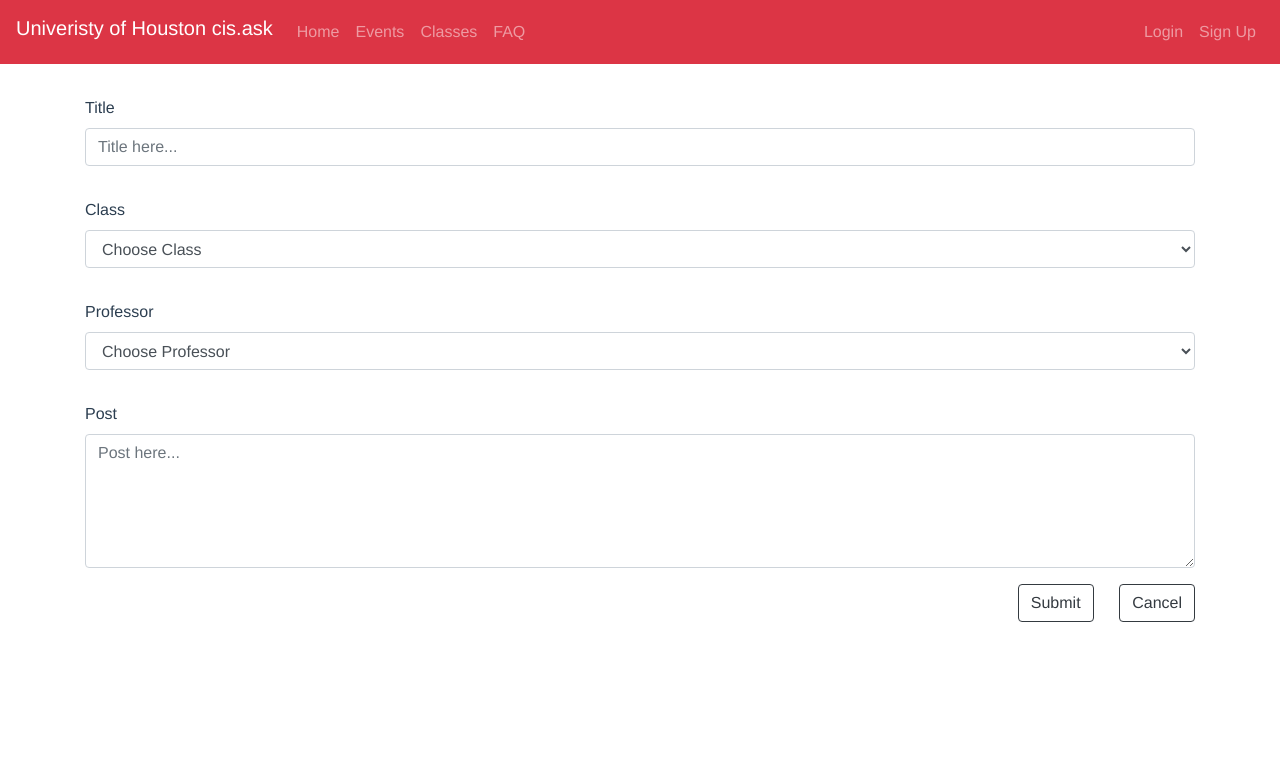
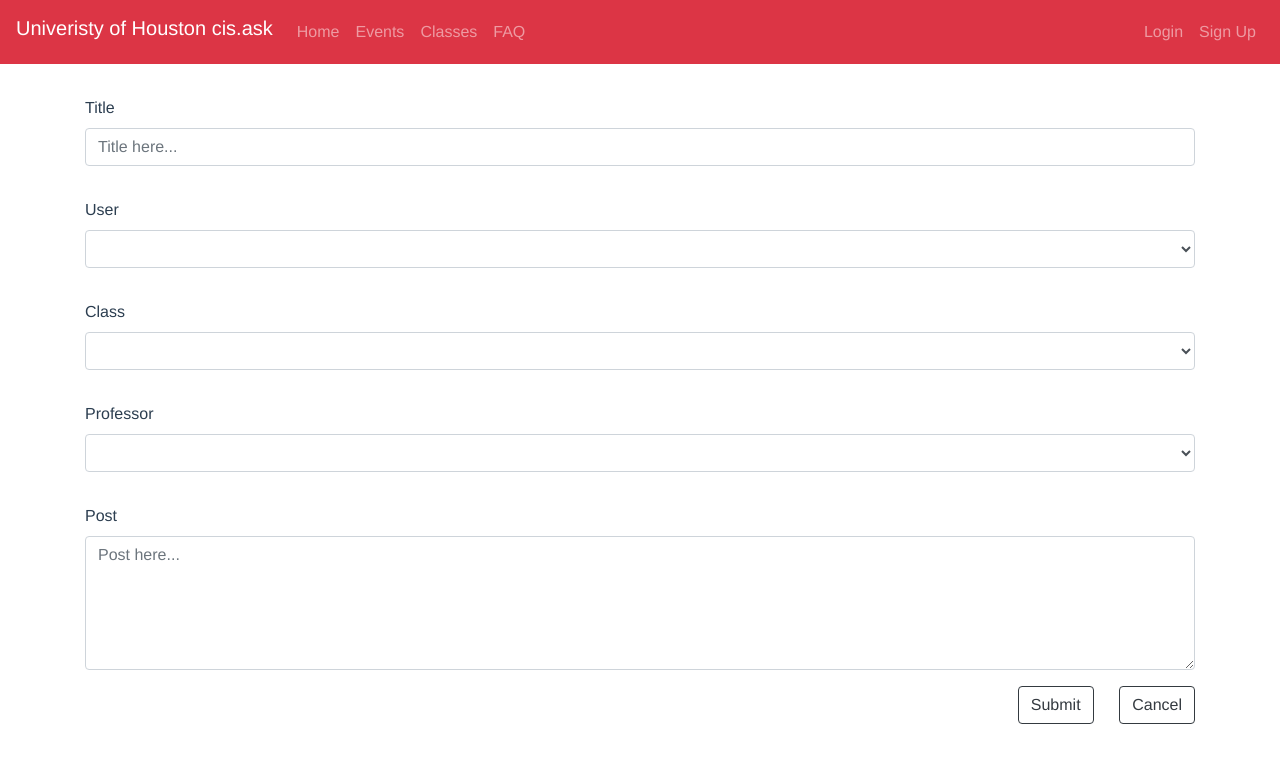
Before and after one commit to dfalcon005/CISask-Full-Stack-App, a Vue app in the folder client/: page /newpost in a window 1280 px wide. Shown: the top 762 px of the page. Built offline with nearby package versions, Linux system fonts and the light colour scheme; no server answers.

Commit message:
Added create post functionality

```diff
--- /dev/null
+++ b/client/src/store/post.js
@@ -0,0 +1,70 @@
+import axios from 'axios';
+
+const state = {
+    post: {},
+    status: '',
+    error: null
+};
+
+export const getters = {
+    post: state => state.post
+};
+
+export const actions = {
+    // get posts
+    async getPost({
+        commit
+    }) {
+        commit('getpost_request');
+        let res = await axios.get('http://localhost:3000/posts')
+        commit('getpost', res.data.post)
+        return res;
+    },
+
+    // create posts
+    async createPost({
+        commit
+    }, postData) {
+        try {
+            commit('newpost_request');
+            let res = await axios.post('http://localhost:3000/posts', postData);
+            if (res.data.success !== undefined) {
+                commit('newpost_success');
+            }
+            return res;
+        } catch (err) {
+            commit('newpost_error', err)
+        }
+    }
+
+};
+
+export const mutations = {
+    // get post
+    getpost_request(state) {
+        state.status = 'loading'
+    },
+    getpost(state, post){
+        state.post = post
+    },
+
+    // create post
+    newpost_request(state) {
+        state.error = null
+        state.status = 'loading'
+    },
+    newpost_success(state) {
+        state.error = null
+        state.status = 'success'
+    },
+    newpost_error(state, err) {
+        state.error = err.response.data.msg
+    }
+};
+
+export default {
+    state,
+    getters,
+    actions,
+    mutations
+};
--- a/client/src/store/store.js
+++ b/client/src/store/store.js
@@ -2,12 +2,14 @@ import Vue from 'vue'
 import Vuex from 'vuex'
 
 import auth from './auth';
+import post from './post';
 
 Vue.use(Vuex)
 
 export default new Vuex.Store({
   modules: {
-    auth
+    auth,
+    post
   },
   state: {
 
--- a/client/src/views/Home.vue
+++ b/client/src/views/Home.vue
@@ -37,7 +37,7 @@
                     <div class="card-body">
                         <h3 class="card-title">{{post.title}}</h3>
                         <!-- need to fix date formatting -->
-                        <h6 class="card-subtitle mb-2 text-muted">Posted {{moment(post.datePosted).fromNow()}}</h6>
+                        <h6 class="card-subtitle mb-2 text-muted">Posted {{moment(post.datePosted).fromNow()}} by {{post.userPosted}}</h6>
                         <span class="badge badge-primary">{{post.class}}</span> <span class="badge badge-success">{{post.professor}}</span>
                         <p class="card-text">{{post.post}}</p>
                         <!-- add number of comments and like button -->
--- a/client/src/views/NewPost.vue
+++ b/client/src/views/NewPost.vue
@@ -2,59 +2,106 @@
     <div>
         <navbar/>
         <div class="container">
-            <form>
+            <form v-on:submit.prevent="newPost">
                 <div class="form-group">
                     <label for="">Title</label>
-                    <input type="text" class="form-control" id="" placeholder="Title here...">
+                    <input type="text" class="form-control" name="title" v-model="title" placeholder="Title here...">
+                </div>
+                <div class="form-group" v-if="user">
+                    <label for="">User</label>
+                    <select name='userPosted' v-model='userPosted' class="form-control">
+                        <option disabled>Choose user</option>
+                        <option> Anonymous </option>
+                        <option> {{user.username}} </option>
+                    </select>
                 </div>
                 <div class="form-group">
                     <label for="">Class</label>
-                    <select id="" class="form-control">
-                        <option selected>Choose Class</option>
-                        <option>...</option>
+                    <select name='course' v-model='course' class="form-control">
+                        <option disabled>Choose Class</option>
+                        <option>4375</option>
+                        <option>4339</option>
+                        <option>4338</option>
+                        <option>3368</option>
+                        <option>3367</option>
+                        <option>3365</option>
+                        <option>3355</option>
+                        <option>3347</option>
+                        <option>3343</option>
+                        <option>3320</option>
                     </select>
                 </div>
                 <div class="form-group">
                     <label for="">Professor</label>
-                    <select id="" class="form-control">
-                        <option selected>Choose Professor</option>
-                        <option>...</option>
+                    <select name='professor' v-model='professor' class="form-control">
+                        <option disabled>Choose Professor</option>
+                        <option>Gibbs</option>
+                        <option>Fardosht</option>
+                        <option>Miertschin</option>
+                        <option>Velusamy</option>
+                        <option>Otto</option>
+                        <option>Sadeghi</option>
+                        <option>Wu</option>
+                        <option>Detillier</option>
+                        <option>Zhang</option>
+                        <option>Viseh</option>
+                        <option>Martinez</option>
+                        <option>Brown</option>
+                        <option>Lendasse</option>
                     </select>
                 </div>
                 <div class="form-group">
                     <label for="">Post</label>
-                    <textarea class="form-control" rows="5" placeholder="Post here..."/>
+                    <textarea class="form-control" rows="5" name="post" v-model="post" placeholder="Post here..."/>
                 </div>
                 <div class="d-flex flex-row justify-content-end">
-                    <button type="button" class="btn btn-outline-dark">Submit</button>
+                    <button type="submit" class="btn btn-outline-dark">Submit</button>
                     <div class="buttondiv"/>
-                    <button type="button" class="btn btn-outline-dark">Cancel</button>
+                    <router-link to="home" type="button" class="btn btn-outline-dark">Cancel</router-link>
                 </div>
             </form>
         </div>
-
     </div>
 </template>
 
 <script>
+import { mapGetters, mapActions } from 'vuex'
 import Navbar from '../components/Navbar.vue'
+
 export default {
     components: {
         Navbar
     },
+    computed: {
+        ...mapGetters(["user"])
+    },
     data() {
         return{
-            Post: [],
+            title: '',
+            userPosted: '',
+            course: '',
+            professor: '',
+            post: ''
+        }
+    },
+    methods: {
+        ...mapActions(["getProfile"]),
+        ...mapActions(['createPost']),
+        newPost() {
+            let newpost = {
+                title: this.title,
+                userPosted: this.userPosted,
+                course: this.course,
+                professor: this.professor,
+                post: this.post
+            };
+            this.createPost(newpost).then(res => {
+                this.$router.push('/');
+            })
         }
     },
     async created() {
-        try{
-            const res = await axios.get(url)
-
-            this.Post = res.data;
-        } catch(err){
-            console.log(err)
-        }
+        this.getProfile();
     }
 }
 </script>
--- a/client/src/views/Profile.vue
+++ b/client/src/views/Profile.vue
@@ -41,7 +41,7 @@
                             <div class="card-body">
                                 <h3 class="card-title">{{singlepost.title}}</h3>
                                 <!-- need to fix date formatting -->
-                                <h6 class="card-subtitle mb-2 text-muted">Posted {{moment(singlepost.datePosted).fromNow()}} by {{singlepost.user}}</h6>
+                                <h6 class="card-subtitle mb-2 text-muted">Posted {{moment(singlepost.datePosted).fromNow()}} by {{singlepost.userPosted}}</h6>
                                 <span class="badge badge-primary">{{singlepost.class}}</span> <span class="badge badge-success">{{singlepost.professor}}</span>
                                 <p class="card-text">{{singlepost.post}}</p>
                                 <!-- add number of comments and like button -->
@@ -65,7 +65,9 @@ import { mapActions, mapGetters } from "vuex"
 const url = "http://localhost:3000/posts"
 
 export default {
-    computed: mapGetters(["user"]),
+    computed: {
+        ...mapGetters(["user"])
+    },
     components: {
       Navbar
     },
```
Also changed, not shown: client/src/views/Signup.vue (indentation only), 1 other file (tests, documents, lock files or other folders).
